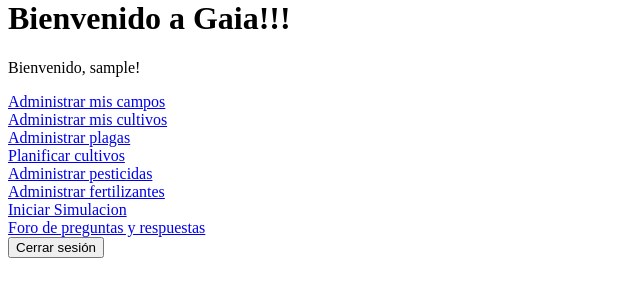
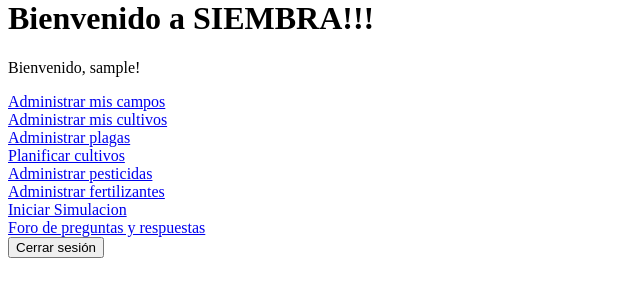
Before and after one commit to AbnerCX/Gaia, a Django app: page / in a window 1280 px wide. Shown: the part 21-321 px from the top of the page, without its empty margins (0-640 px from the left). Run offline with Django 5.2, Linux system fonts and the light colour scheme; the visitor is signed in with stand-in values (Sample User, id 1).

Commit message:
no important changes

```diff
--- a/cultivos/templates/home.html
+++ b/cultivos/templates/home.html
@@ -15,7 +15,7 @@
         </ul>
     </nav>
 
-    <h1>Bienvenido a Gaia!!!</h1>
+    <h1>Bienvenido a SIEMBRA!!!</h1>
 
     {% if user.is_authenticated %}
         <p>Bienvenido, {{ user.username }}!</p>
```
